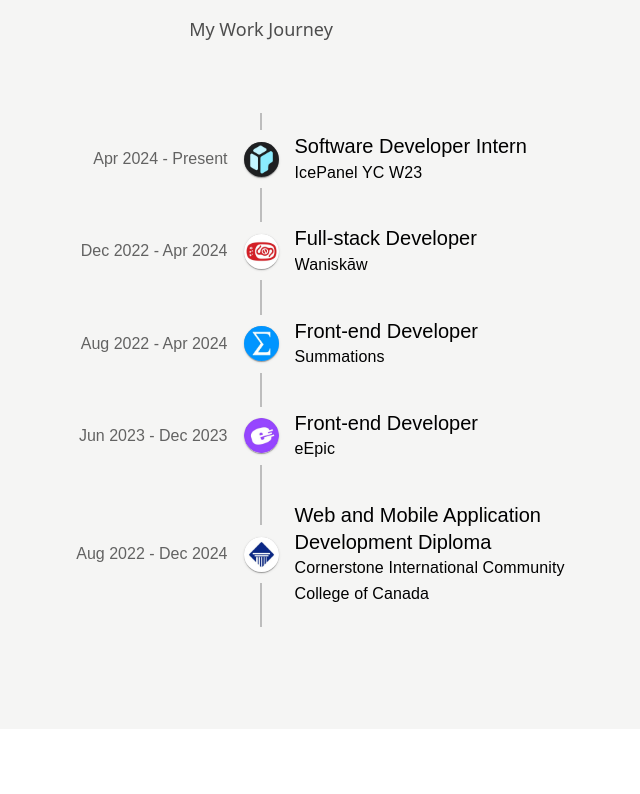
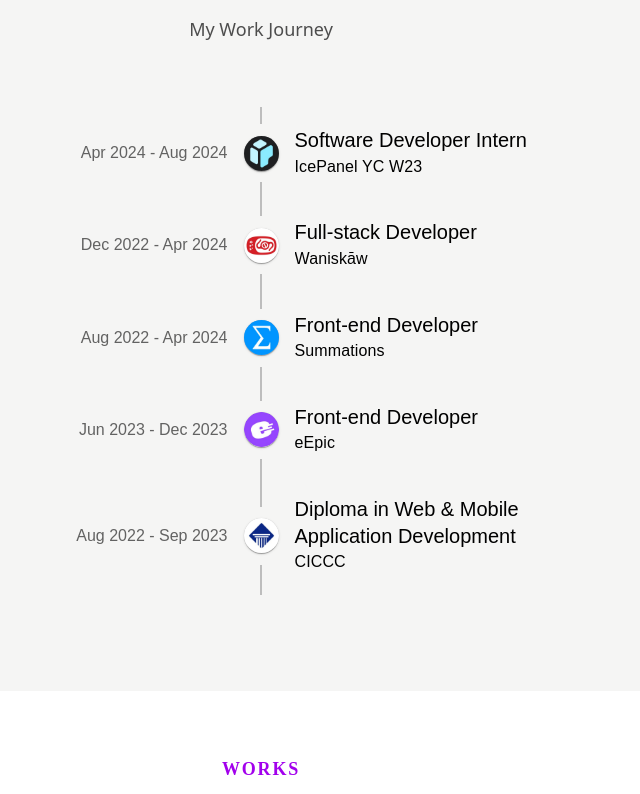
Before and after one commit to gyunayK/Portfolio, a React (Vite) app in the folder my-Portfolio/: page / in a window 1280 px wide. Shown: the part 1757-2551 px from the top of the page, without its empty margins (379-1019 px from the left). Built offline with nearby package versions, Linux system fonts and the light colour scheme; a web font is replaced by a local one.

Commit message:
refactor: order of timeline items

```diff
--- a/my-Portfolio/src/sections/timeline/Timeline.jsx
+++ b/my-Portfolio/src/sections/timeline/Timeline.jsx
@@ -19,14 +19,14 @@
           <h1 className="text-5xl font-serif font-medium leading-10 text-center">Professional Path</h1>
           <h2 className="font-medium text-lg text-[#4d4d4d]">My Work Journey</h2>
         </div>
-        <Timeline position="right" className="group w-fit mx-auto mt-16 mb-8">
-          {[...TimelineEvents].reverse().map((event, index) => (
+        <Timeline position="right" className="group mx-auto mt-16 mb-8 !p-0 max-w-xl">
+          {TimelineEvents.map((event, index) => (
             <TimelineItem
               key={index}
               className="sm:group-hover:opacity-25 sm:hover:!opacity-100 transition-opacity duration-30"
             >
               <TimelineOppositeContent sx={{ m: 'auto 0' }} variant="inherit" color="text.secondary">
-                <Link href={event.link} target="_blank" rel="noopener noreferrer" className="w-min">
+                <Link href={event.link} target="_blank" rel="noopener noreferrer">
                   {event.date}
                 </Link>
               </TimelineOppositeContent>
@@ -37,7 +37,7 @@
                 </TimelineDot>
                 <TimelineConnector />
               </TimelineSeparator>
-              <TimelineContent sx={{ py: '20px', px: 2 }}>
+              <TimelineContent sx={{ py: '20px', maxWidth: '380px' }}>
                 <Link href={event.link} target="_blank" rel="noopener noreferrer" className="flex flex-col">
                   <Typography variant="h5" component="span">
                     {event.title}
--- a/my-Portfolio/src/sections/timeline/timelineEvents.js
+++ b/my-Portfolio/src/sections/timeline/timelineEvents.js
@@ -1,10 +1,24 @@
 export const TimelineEvents = [
   {
-    date: 'Aug 2022 - Dec 2024',
-    title: 'Web and Mobile Application Development Diploma',
-    organization: 'Cornerstone International Community College of Canada',
-    link: 'https://ciccc.ca/',
-    logo: '/timeline/ciccc_logo.jpg'
+    date: 'Apr 2024 - Aug 2024',
+    title: 'Software Developer Intern',
+    organization: 'IcePanel YC W23',
+    link: 'https://icepanel.io/',
+    logo: '/timeline/icepanel_logo.jpg'
+  },
+  {
+    date: 'Dec 2022 - Apr 2024',
+    title: 'Full-stack Developer',
+    organization: 'Waniskāw',
+    link: 'https://www.waniskaw.ca/',
+    logo: '/timeline/waniskaw_logo.jpg'
+  },
+  {
+    date: 'Aug 2022 - Apr 2024',
+    title: 'Front-end Developer',
+    organization: 'Summations',
+    link: 'https://www.summations.com/',
+    logo: '/timeline/summations_logo.jpg'
   },
   {
     date: 'Jun 2023 - Dec 2023',
@@ -14,24 +28,10 @@
     logo: '/timeline/eepic_logo.jpg'
   },
   {
-    date: 'Aug 2022 - Apr 2024',
-    title: 'Front-end Developer',
-    organization: 'Summations',
-    link: 'https://www.summations.com/',
-    logo: '/timeline/summations_logo.jpg'
-  },
-  {
-    date: 'Dec 2022 - Apr 2024',
-    title: 'Full-stack Developer',
-    organization: 'Waniskāw',
-    link: 'https://www.waniskaw.ca/',
-    logo: '/timeline/waniskaw_logo.jpg'
-  },
-  {
-    date: 'Apr 2024 - Present',
-    title: 'Software Developer Intern',
-    organization: 'IcePanel YC W23',
-    link: 'https://icepanel.io/',
-    logo: '/timeline/icepanel_logo.jpg'
+    date: 'Aug 2022 - Sep 2023',
+    title: 'Diploma in Web & Mobile Application Development',
+    organization: 'CICCC',
+    link: 'https://ciccc.ca/',
+    logo: '/timeline/ciccc_logo.jpg'
   }
 ]
```
